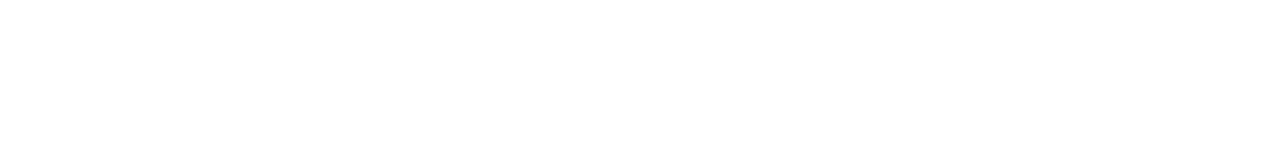
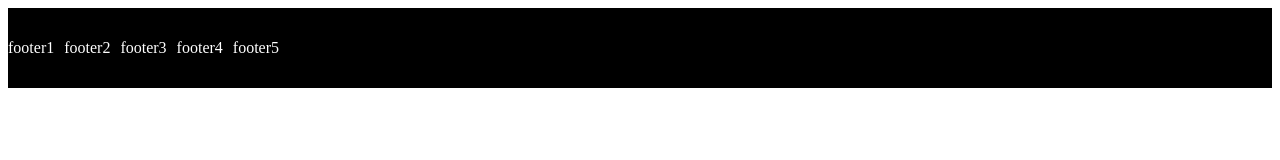
Before and after one commit to saemii-24/git_practice_2, a plain HTML site: page index.html in a window 1280 px wide. Drawn offline with Linux system fonts and the light colour scheme.

Commit message:
footer 작업 완료

```diff
--- /dev/null
+++ b/footer.css
@@ -0,0 +1,16 @@
+
+footer ul{
+    list-style: none;
+    margin:0;
+    padding:0;
+    display: flex;
+    gap:10px;
+    cursor: pointer;
+    background-color: black;
+    height: 80px;
+    color:#fff;
+}
+footer ul li{
+    line-height: 80px;
+    text-align: center;
+}
--- a/index.html
+++ b/index.html
@@ -4,9 +4,18 @@
     <meta charset="UTF-8">
     <meta name="viewport" content="width=device-width, initial-scale=1.0">
     <title>Document</title>
+    <link rel="stylesheet" href="./footer.css">
 </head>
 <body>
     <header></header>
-    <footer></footer>
+    <footer>
+        <ul>
+            <li>footer1</li>
+            <li>footer2</li>
+            <li>footer3</li>
+            <li>footer4</li>
+            <li>footer5</li>
+        </ul>
+    </footer>
 </body>
 </html>
```
